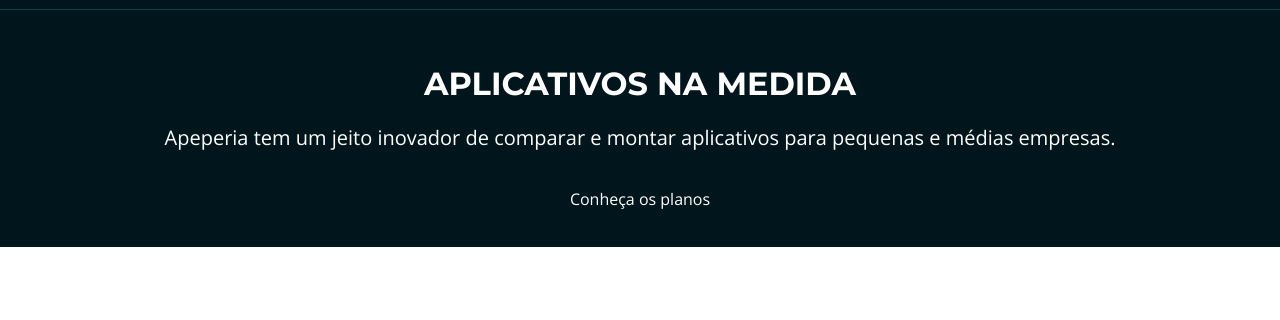
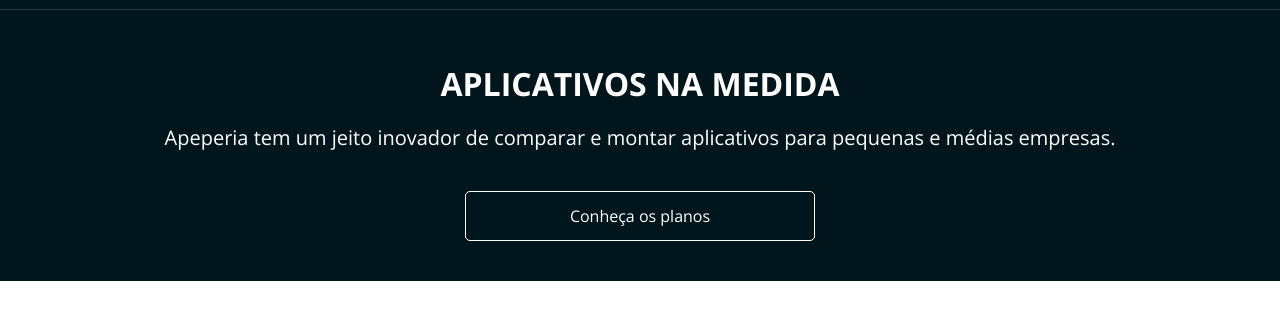
Before and after one commit to natalledm/100-days-of-code, a plain HTML site: page mobile-first-project/projeto-apeperia/index.html in a window 1280 px wide. Shown: the part 128-448 px from the top of the page. Drawn offline with nearby package versions, Linux system fonts and the light colour scheme.

Commit message:
Continuing the project

```diff
--- a/mobile-first-project/projeto-apeperia/css/base.css
+++ b/mobile-first-project/projeto-apeperia/css/base.css
@@ -1,3 +1,40 @@
+:root {
+  --branco: #FFF;
+  --azul-claro: #DFE3E5;
+  --vermelho-forte: #B72E2E;
+  --cinza-escuro: #4F4C4C;
+  --cinza-claro: #F7F4F4;
+  --cinza-medio: #D9D9D9;
+
+  --fonte-link: #0084FF;
+  --fonte-cinza: #666;
+  --borda-cabecalho-mobile: #103D4A;
+  --bg-rodape: #333;
+  --bg-chamada-mobile: #00161C;
+
+  --planos-cartao-start: #56CCF2;
+  --planos-cartao-ultra: #B04CD9;
+  --planos-cartao-mega: #E33B3B;
+
+  --montserrat: 'Montserrat', sans-serif;
+}
+
 body {
   font-family: 'Open Sans', sans-serif;
 }
+
+.container {
+  padding-right: 6%;
+  padding-left: 6%;
+}
+
+.botao {
+  text-align: center;
+  display: block;
+  width: 100%;
+  max-width: 350px;
+  box-sizing: border-box;
+  padding: 1rem 2rem;
+  border: 1px solid var(--branco);
+  border-radius: 5px;
+}
--- a/mobile-first-project/projeto-apeperia/css/cabecalho.css
+++ b/mobile-first-project/projeto-apeperia/css/cabecalho.css
@@ -1,5 +1,5 @@
 .cabecalho {
-    color: #FFF;
+    color: var(--branco);
 
     width: 100%;
 
@@ -12,7 +12,7 @@
     padding-top: .75rem;
     padding-bottom: .75rem;
 
-    border-bottom: 1px solid #103D4A;
+    border-bottom: 1px solid var(--borda-cabecalho-mobile);
 
     position: absolute;
 }
--- a/mobile-first-project/projeto-apeperia/css/chamada.css
+++ b/mobile-first-project/projeto-apeperia/css/chamada.css
@@ -3,17 +3,17 @@
     flex-direction: column;
     align-items: center;
 
-    color: #FFF;
+    color: var(--branco);
     text-align: center;
 
-    background-color: #00161C;
+    background-color: var(--bg-chamada-mobile);
 
     padding-top: 12.25rem;
     padding-bottom: 2.5rem;
 }
 
 .chamada__titulo {
-    font-family: 'Montserrat', serif;
+    font-family: var(Montserrat);
     font-size: 2rem;
     font-weight: 700;
     text-transform: uppercase;
--- a/mobile-first-project/projeto-apeperia/index.html
+++ b/mobile-first-project/projeto-apeperia/index.html
@@ -30,7 +30,7 @@
     <section class="chamada">
       <h1 class="chamada__titulo">Aplicativos na Medida</h1>
       <p class="chamada__texto">Apeperia tem um jeito inovador de comparar e montar aplicativos para pequenas e médias empresas.</p>
-      <a class="chamada__botao" href="#">Conheça os planos</a>
+      <a class="chamada__botao botao" href="#">Conheça os planos</a>
     </section>
   </main>
 </body>
```
Also changed, not shown: journal.md (+16 -0 lines).
